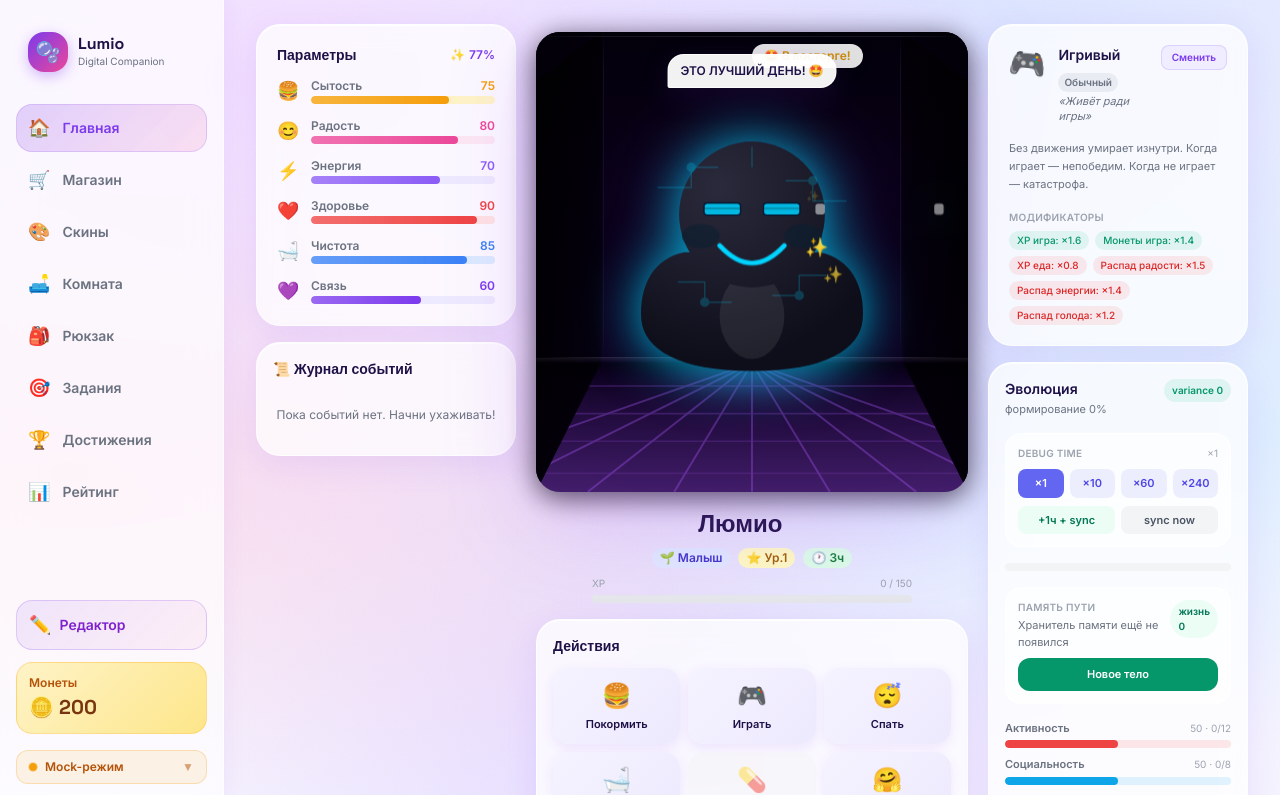
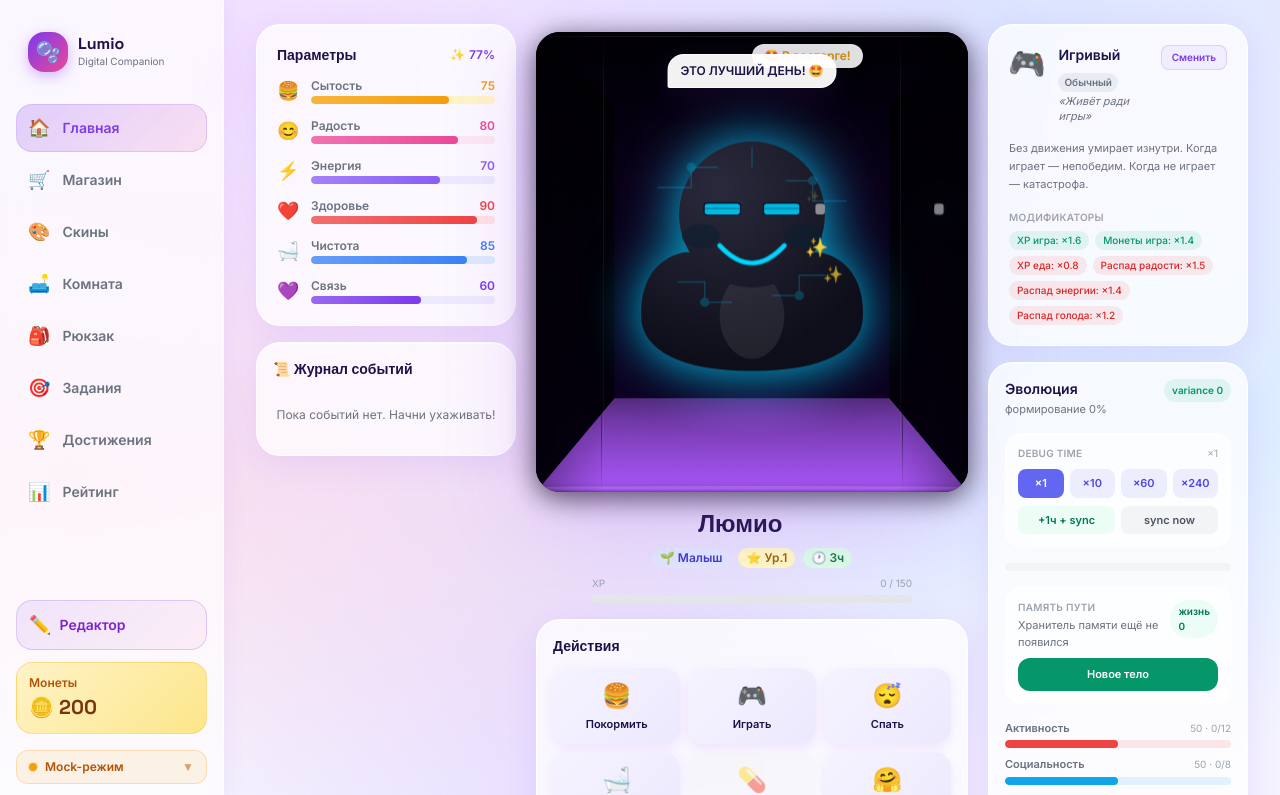
Before and after one commit to maxBogovick/arc-trends, a React (Vite) app in the folder Zdesagochi/: page / in a window 1280 px wide. Shown: the top 795 px of the page. Built offline with nearby package versions, Linux system fonts and the light colour scheme.

Commit message:
improve project 10

```diff
--- a/Zdesagochi/src/components/Pet/RoomScene.tsx
+++ b/Zdesagochi/src/components/Pet/RoomScene.tsx
@@ -4,7 +4,9 @@ import { usePetStore, type RoomCustomization, type FloorStyle } from '../../stor
 import { getBackground } from '../../data/backgrounds';
 import { SceneEffects } from './SceneEffects';
 
-// ── Wall sections ─────────────────────────────────────────────────────────────
+const DEPTH = 400;
+
+// ── Wall style builders ───────────────────────────────────────────────────────
 
 function buildBackWallStyle(c: RoomCustomization): CSSProperties {
   if (c.wallImage) {
@@ -40,76 +42,20 @@ function buildSideWallStyle(c: RoomCustomization): CSSProperties {
   }
 }
 
-function WallSections({ c }: { c: RoomCustomization }) {
-  const backStyle = buildBackWallStyle(c);
-  const sideStyle = buildSideWallStyle(c);
-
-  // Clip-path trapezoids with correct perspective direction:
-  //   Inner top corner (junction with back wall) = 0%  — further from viewer → higher
-  //   Outer top corner (scene edge)              = 15% — closer to viewer  → lower
-  //
-  // Floor triangles extend the side walls downward, diagonal aligned with
-  // the floor perspective grid (inner-back → outer-front).
-
-  return (
-    <>
-      {/* Back wall — full-width base (fills corner triangles above side wall slants) */}
-      <div
-        className="absolute pointer-events-none"
-        style={{ top: 0, bottom: '28%', left: 0, right: 0, zIndex: 0, ...backStyle }}
-      />
-
-      {/* Left side wall — trapezoid: inner top at 0%, outer top at 15% of div height */}
-      <div
-        className="absolute pointer-events-none"
-        style={{
-          top: 0, bottom: '28%', left: 0, width: '15%',
-          zIndex: 1,
-          clipPath: 'polygon(0% 15%, 100% 0%, 100% 100%, 0% 100%)',
-          ...sideStyle,
-        }}
-      >
-        <div style={{ position: 'absolute', inset: 0, background: 'linear-gradient(to right, rgba(0,0,0,0.55) 0%, rgba(0,0,0,0.1) 100%)' }} />
-      </div>
-
-      {/* Right side wall — mirror */}
-      <div
-        className="absolute pointer-events-none"
-        style={{
-          top: 0, bottom: '28%', right: 0, width: '15%',
-          zIndex: 1,
-          clipPath: 'polygon(0% 0%, 100% 15%, 100% 100%, 0% 100%)',
-          ...sideStyle,
-        }}
-      >
-        <div style={{ position: 'absolute', inset: 0, background: 'linear-gradient(to left, rgba(0,0,0,0.55) 0%, rgba(0,0,0,0.1) 100%)' }} />
-      </div>
-
-      {/* Left floor triangle — diagonal from inner-back (15%,72%) to outer-front (0%,100%) */}
-      <div
-        className="absolute pointer-events-none"
-        style={{
-          bottom: 0, left: 0, width: '15%', height: '28%', zIndex: 5,
-          clipPath: 'polygon(0% 0%, 100% 0%, 0% 100%)',
-          ...sideStyle,
-        }}
-      >
-        <div style={{ position: 'absolute', inset: 0, background: 'linear-gradient(to right, rgba(0,0,0,0.55) 0%, rgba(0,0,0,0.1) 100%)' }} />
-      </div>
-
-      {/* Right floor triangle */}
-      <div
-        className="absolute pointer-events-none"
-        style={{
-          bottom: 0, right: 0, width: '15%', height: '28%', zIndex: 5,
-          clipPath: 'polygon(0% 0%, 100% 0%, 100% 100%)',
-          ...sideStyle,
-        }}
-      >
-        <div style={{ position: 'absolute', inset: 0, background: 'linear-gradient(to left, rgba(0,0,0,0.55) 0%, rgba(0,0,0,0.1) 100%)' }} />
-      </div>
-    </>
-  );
+function buildCeilingStyle(c: RoomCustomization): CSSProperties {
+  if (c.ceilingImage) {
+    return {
+      backgroundImage: `url(${c.ceilingImage})`,
+      backgroundSize: 'cover',
+      backgroundPosition: 'center',
+    };
+  }
+  switch (c.ceilingStyle) {
+    case 'solid':
+      return { background: c.ceilingColor };
+    case 'v_gradient':
+      return { background: `linear-gradient(180deg, ${c.ceilingColor} 0%, ${c.ceilingColor2} 100%)` };
+  }
 }
 
 // ── Floor textures ────────────────────────────────────────────────────────────
@@ -117,8 +63,19 @@ function WallSections({ c }: { c: RoomCustomization }) {
 function buildFloorTextureStyle(style: FloorStyle, color: string, accent: string): CSSProperties {
   switch (style) {
     case 'flat':
+      return {};
+
     case 'grid':
-      return {};
+      return {
+        backgroundImage: [
+          `repeating-linear-gradient(90deg,
+            ${accent}40 0px, ${accent}40 1px,
+            transparent 1px, transparent 40px)`,
+          `repeating-linear-gradient(0deg,
+            ${accent}40 0px, ${accent}40 1px,
+            transparent 1px, transparent 40px)`,
+        ].join(', '),
+      };
 
     case 'wood':
       return {
@@ -145,7 +102,7 @@ function buildFloorTextureStyle(style: FloorStyle, color: string, accent: string
       };
 
     case 'marble': {
-      const v  = `${color}10`;
+      const v = `${color}10`;
       const v2 = `${color}07`;
       return {
         backgroundImage: [
@@ -192,7 +149,7 @@ function ArchitecturalLayers({ c }: { c: RoomCustomization }) {
           <div
             className="absolute pointer-events-none"
             style={{
-              top: 0, bottom: '28%', left: 0, width: '16%', zIndex: 3,
+              top: 0, bottom: 0, left: 0, width: '16%', zIndex: 3,
               background: 'linear-gradient(to right, rgba(0,0,0,0.38) 0%, rgba(0,0,0,0.12) 60%, transparent 100%)',
             }}
           />
@@ -200,7 +157,7 @@ function ArchitecturalLayers({ c }: { c: RoomCustomization }) {
           <div
             className="absolute pointer-events-none"
             style={{
-              top: 0, bottom: '28%', left: '15%', width: 1, zIndex: 4,
+              top: 0, bottom: 0, left: '15%', width: 1, zIndex: 4,
               background: `linear-gradient(180deg,
                 transparent 0%,
                 rgba(0,0,0,0.45) 12%,
@@ -208,11 +165,11 @@ function ArchitecturalLayers({ c }: { c: RoomCustomization }) {
                 transparent 100%)`,
             }}
           />
-          {/* Left corner highlight (gives 3D effect) */}
+          {/* Left corner highlight */}
           <div
             className="absolute pointer-events-none"
             style={{
-              top: 0, bottom: '28%', left: '15.5%', width: 1, zIndex: 4,
+              top: 0, bottom: 0, left: '15.5%', width: 1, zIndex: 4,
               background: `linear-gradient(180deg,
                 transparent 0%,
                 rgba(255,255,255,0.06) 12%,
@@ -225,7 +182,7 @@ function ArchitecturalLayers({ c }: { c: RoomCustomization }) {
           <div
             className="absolute pointer-events-none"
             style={{
-              top: 0, bottom: '28%', right: 0, width: '16%', zIndex: 3,
+              top: 0, bottom: 0, right: 0, width: '16%', zIndex: 3,
               background: 'linear-gradient(to left, rgba(0,0,0,0.38) 0%, rgba(0,0,0,0.12) 60%, transparent 100%)',
             }}
           />
@@ -233,7 +190,7 @@ function ArchitecturalLayers({ c }: { c: RoomCustomization }) {
           <div
             className="absolute pointer-events-none"
             style={{
-              top: 0, bottom: '28%', right: '15%', width: 1, zIndex: 4,
+              top: 0, bottom: 0, right: '15%', width: 1, zIndex: 4,
               background: `linear-gradient(180deg,
                 transparent 0%,
                 rgba(0,0,0,0.45) 12%,
@@ -245,7 +202,7 @@ function ArchitecturalLayers({ c }: { c: RoomCustomization }) {
           <div
             className="absolute pointer-events-none"
             style={{
-              top: 0, bottom: '28%', right: '15.5%', width: 1, zIndex: 4,
+              top: 0, bottom: 0, right: '15.5%', width: 1, zIndex: 4,
               background: `linear-gradient(180deg,
                 transparent 0%,
                 rgba(255,255,255,0.06) 12%,
@@ -260,7 +217,7 @@ function ArchitecturalLayers({ c }: { c: RoomCustomization }) {
       {c.wallPanel === 'wainscot' && (
         <div
           className="absolute pointer-events-none"
-          style={{ top: '34%', bottom: '28%', left: 0, right: 0, zIndex: 3 }}
+          style={{ top: '34%', bottom: 0, left: 0, right: 0, zIndex: 3 }}
         >
           {/* Chair rail */}
           <div style={{
@@ -304,7 +261,7 @@ function ArchitecturalLayers({ c }: { c: RoomCustomization }) {
           <div
             className="absolute pointer-events-none"
             style={{
-              bottom: '28%', left: 0, right: 0, height: 5, zIndex: 6,
+              bottom: 0, left: 0, right: 0, height: 5, zIndex: 6,
               background: `linear-gradient(180deg,
                 rgba(255,255,255,0.07) 0%,
                 rgba(255,255,255,0.04) 40%,
@@ -316,7 +273,7 @@ function ArchitecturalLayers({ c }: { c: RoomCustomization }) {
           <div
             className="absolute pointer-events-none"
             style={{
-              bottom: 'calc(28% + 5px)', left: 0, right: 0, height: 1, zIndex: 6,
+              bottom: 5, left: 0, right: 0, height: 1, zIndex: 6,
               background: `linear-gradient(90deg,
                 transparent 0%,
                 rgba(255,255,255,0.12) 15%,
@@ -376,14 +333,17 @@ export function RoomScene({
   children,
 }: Props) {
   const { equippedBgId, roomCustomization: c } = usePetStore();
-  const bg     = getBackground(equippedBgId ?? 'void_dark');
+  const bg = getBackground(equippedBgId ?? 'void_dark');
   const accent = c.accentColor;
 
-  const floorTexture  = buildFloorTextureStyle(c.floorStyle, c.floorColor, accent);
-  const floorGradient = `linear-gradient(180deg, transparent, ${c.floorColor}55)`;
-  const showPerspGrid = !c.floorImage && c.floorStyle === 'grid';
+  const floorTexture = buildFloorTextureStyle(c.floorStyle, c.floorColor, accent);
+  const backWallStyle = buildBackWallStyle(c);
+  const sideWallStyle = buildSideWallStyle(c);
+  const ceilingStyle = buildCeilingStyle(c);
 
   return (
+    // overflow:hidden must be on a SEPARATE element from perspective — Safari flattens
+    // preserve-3d when overflow:hidden and perspective are on the same element.
     <div
       ref={sceneRef}
       onClick={onSceneClick}
@@ -400,11 +360,91 @@ export function RoomScene({
         ].join(', '),
       }}
     >
-      {/* Three-section wall (left side / back / right side) */}
-      <WallSections c={c} />
+      {/* Perspective container — intentionally separate from overflow:hidden above */}
+      <div
+        className="absolute inset-0"
+        style={{ perspective: '700px', perspectiveOrigin: '50% 44%', zIndex: 0 }}
+      >
+      {/* ── 3D room box ── */}
+      <div style={{ position: 'absolute', inset: 0, transformStyle: 'preserve-3d', WebkitTransformStyle: 'preserve-3d' }}>
+
+        {/* Back wall */}
+        <div
+          className="pointer-events-none"
+          style={{
+            position: 'absolute', inset: 0,
+            transform: `translateZ(-${DEPTH}px)`,
+            ...backWallStyle,
+          }}
+        />
+
+        {/* Left wall */}
+        <div
+          className="pointer-events-none"
+          style={{
+            position: 'absolute', top: 0, left: 0, width: DEPTH, height: '100%',
+            transformOrigin: '0% 50%',
+            transform: 'rotateY(90deg)',
+            ...sideWallStyle,
+          }}
+        >
+          <div style={{ position: 'absolute', inset: 0, background: 'linear-gradient(to left, rgba(0,0,0,0.55) 0%, rgba(0,0,0,0.08) 100%)' }} />
+        </div>
+
+        {/* Right wall */}
+        <div
+          className="pointer-events-none"
+          style={{
+            position: 'absolute', top: 0, right: 0, width: DEPTH, height: '100%',
+            transformOrigin: '100% 50%',
+            transform: 'rotateY(-90deg)',
+            ...sideWallStyle,
+          }}
+        >
+          <div style={{ position: 'absolute', inset: 0, background: 'linear-gradient(to right, rgba(0,0,0,0.55) 0%, rgba(0,0,0,0.08) 100%)' }} />
+        </div>
+
+        {/* Ceiling */}
+        <div
+          className="pointer-events-none"
+          style={{
+            position: 'absolute', top: 0, left: 0, right: 0, height: DEPTH,
+            transformOrigin: '50% 0%',
+            transform: 'rotateX(-90deg)',
+            ...ceilingStyle,
+          }}
+        >
+          <div style={{ position: 'absolute', inset: 0, background: 'linear-gradient(180deg, rgba(0,0,0,0.5) 0%, rgba(0,0,0,0.1) 100%)' }} />
+        </div>
+
+        {/* Floor */}
+        <div
+          className="pointer-events-none"
+          style={{
+            position: 'absolute', bottom: 0, left: 0, right: 0, height: DEPTH,
+            transformOrigin: '50% 100%',
+            transform: 'rotateX(90deg)',
+            background: c.floorColor,
+          }}
+        >
+          {!c.floorImage && (
+            <div style={{ position: 'absolute', inset: 0, ...floorTexture }} />
+          )}
+          {c.floorImage && (
+            <div style={{
+              position: 'absolute', inset: 0,
+              backgroundImage: `url(${c.floorImage})`,
+              backgroundSize: 'cover',
+              backgroundPosition: 'center',
+            }} />
+          )}
+          <div style={{ position: 'absolute', inset: 0, background: 'linear-gradient(0deg, rgba(0,0,0,0) 0%, rgba(0,0,0,0.5) 100%)' }} />
+        </div>
+      </div>
+      </div>{/* end perspective container */}
 
       {/* Theme animated effects */}
-      <div className="absolute inset-0 pointer-events-none overflow-hidden">
+      <div className="absolute inset-0 pointer-events-none overflow-hidden" style={{ zIndex: 1 }}>
         <SceneEffects effects={bg.effects} />
       </div>
 
@@ -415,7 +455,7 @@ export function RoomScene({
           top: '8%', left: '50%', transform: 'translate(-50%, 0)',
           width: '78%', height: '62%',
           background: `radial-gradient(ellipse at 50% 48%, ${accent}1E 0%, transparent 68%)`,
-          zIndex: 1,
+          zIndex: 2,
         }}
       />
 
@@ -444,69 +484,11 @@ export function RoomScene({
       {/* Architectural overlays (corners, wainscoting, baseboard, crown) */}
       <ArchitecturalLayers c={c} />
 
-      {/* ── Floor ── */}
-      <div
-        className="absolute bottom-0 left-0 right-0 pointer-events-none"
-        style={{ height: '28%', zIndex: 4 }}
-      >
-        {/* Base depth gradient */}
-        <div className="absolute inset-0" style={{ background: floorGradient }} />
-
-        {/* CSS texture pattern */}
-        {!c.floorImage && (
-          <div className="absolute inset-0" style={floorTexture} />
-        )}
-
-        {/* Perspective grid (grid style only) */}
-        {showPerspGrid && (
-          <svg
-            style={{ position: 'absolute', inset: 0, width: '100%', height: '100%', opacity: 0.35 }}
-            viewBox="0 0 100 28"
-            preserveAspectRatio="none"
-          >
-            {[-85, -60, -38, -18, 0, 18, 38, 60, 85].map((offset, i) => (
-              <line key={`v${i}`} x1={50} y1={0} x2={50 + offset} y2={28}
-                stroke={accent} strokeWidth={0.45} />
-            ))}
-            {[5, 11, 17, 24].map((y, i) => (
-              <line key={`h${i}`} x1={0} y1={y} x2={100} y2={y}
-                stroke={accent} strokeWidth={0.35} opacity={0.8 - i * 0.14} />
-            ))}
-          </svg>
-        )}
-
-        {/* User floor image with perspective receding into distance */}
-        {c.floorImage && (
-          <div className="absolute inset-0" style={{ overflow: 'hidden' }}>
-            <div
-              style={{
-                position: 'absolute',
-                bottom: 0,
-                left: '-15%',
-                right: '-15%',
-                height: '210%',
-                backgroundImage: `url(${c.floorImage})`,
-                backgroundSize: 'cover',
-                backgroundPosition: 'center 30%',
-                transform: 'perspective(220px) rotateX(44deg)',
-                transformOrigin: 'bottom center',
-              }}
-            />
-          </div>
-        )}
-
-        {/* Floor edge darkening for depth */}
-        <div
-          className="absolute inset-0"
-          style={{ background: 'linear-gradient(180deg, rgba(0,0,0,0.22) 0%, transparent 35%)' }}
-        />
-      </div>
-
       {/* Pet shadow on floor */}
       <div
         className="absolute pointer-events-none"
         style={{
-          bottom: '22%', left: '50%', transform: 'translateX(-50%)',
+          bottom: '14%', left: '50%', transform: 'translateX(-50%)',
           width: '46%', height: '5%',
           background: `radial-gradient(ellipse, ${accent}88 0%, transparent 70%)`,
           filter: 'blur(12px)',
--- a/Zdesagochi/src/store/petStore.ts
+++ b/Zdesagochi/src/store/petStore.ts
@@ -32,6 +32,11 @@ export interface RoomCustomization {
   sideWallColor2: string;
   sideWallStyle: 'solid' | 'v_gradient';
   sideWallImage: string | null;
+  // Ceiling
+  ceilingColor: string;
+  ceilingColor2: string;
+  ceilingStyle: 'solid' | 'v_gradient';
+  ceilingImage: string | null;
   // Architecture
   showBaseboard: boolean;
   showCorners: boolean;
@@ -53,6 +58,10 @@ export const DEFAULT_ROOM_CUSTOMIZATION: RoomCustomization = {
   sideWallColor2: '#030008',
   sideWallStyle: 'v_gradient',
   sideWallImage: null,
+  ceilingColor: '#050010',
+  ceilingColor2: '#020008',
+  ceilingStyle: 'solid',
+  ceilingImage: null,
   showBaseboard: true,
   showCorners: true,
   wallPanel: 'none',
```
Also changed, not shown: Zdesagochi/src/pages/RoomEditorPage.tsx (+17 -0 lines).
